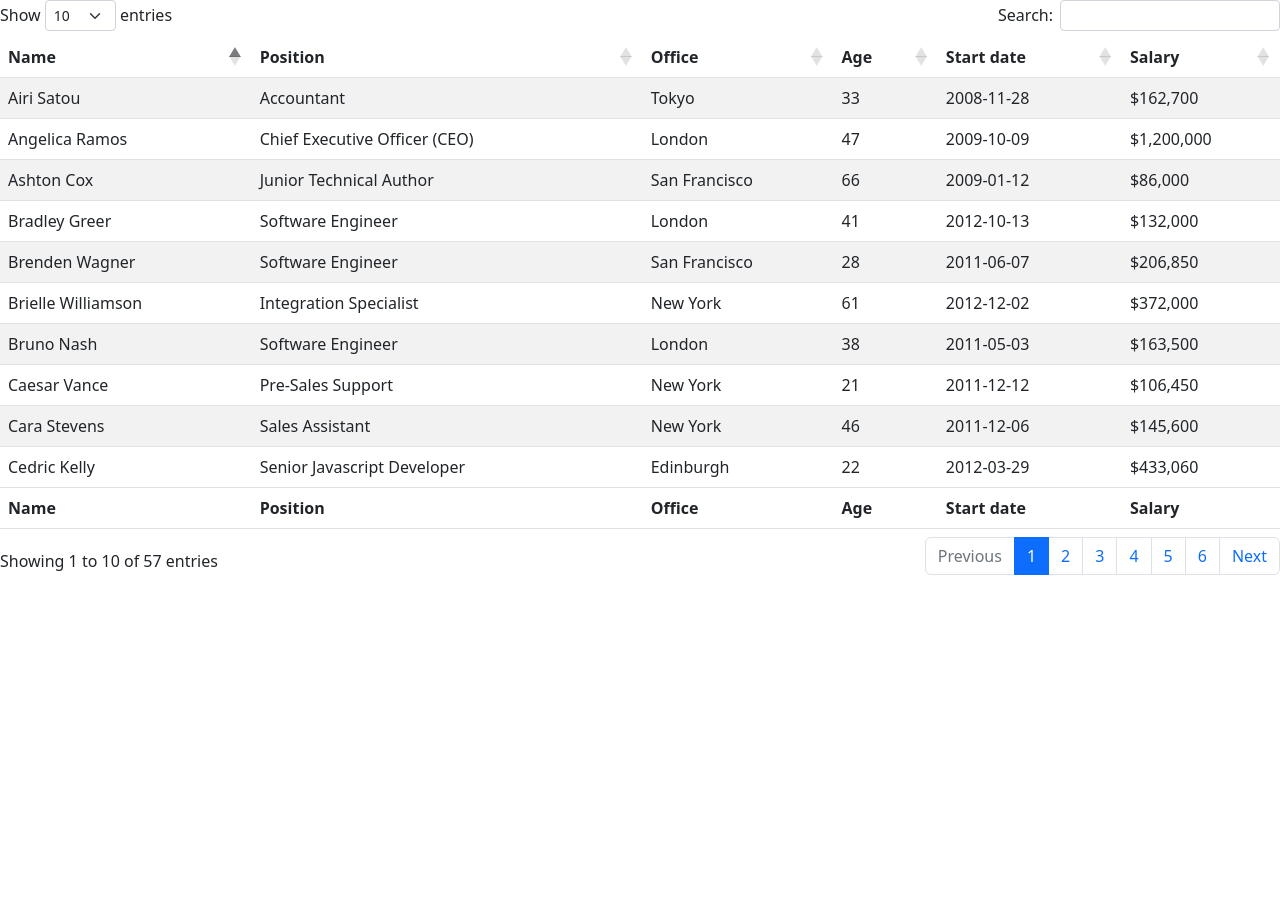
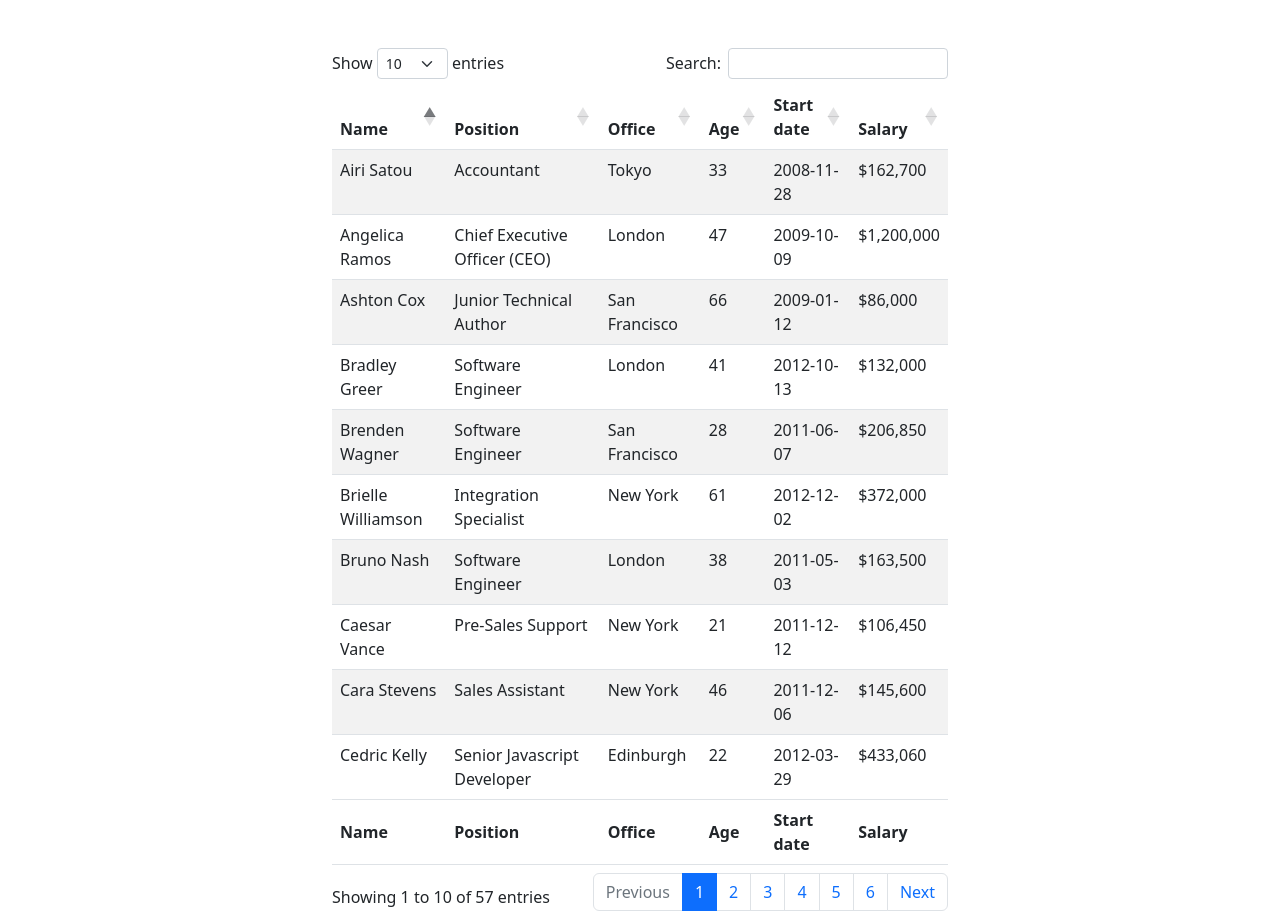
Before and after one commit to edunucleo/mercado_solidario, a PHP site: page /consultar_familias.php in a window 1280 px wide. Before the commit the page ends 575 px from the top, so only its background shows below. Run offline with PHP 8.4, Linux system fonts and the light colour scheme; some libraries are stand-ins or nearby versions.

Commit message:
Adiciona container data-table

```diff
--- a/consultar_familias.php
+++ b/consultar_familias.php
@@ -22,7 +22,8 @@
     <title>Listagem de Familias</title>
 </head>
 <body>
-    <table id="example" class="table table-striped" style="width:100%">
+    <div class="container w-50 pt-5">
+        <table id="example" class="table table-striped" style="width:100%">
         <thead>
             <tr>
                 <th>Name</th>
@@ -501,7 +502,8 @@
                 <th>Salary</th>
             </tr>
         </tfoot>
-    </table>
+        </table>
+    </div>
 </body>
 
 </html>
```
